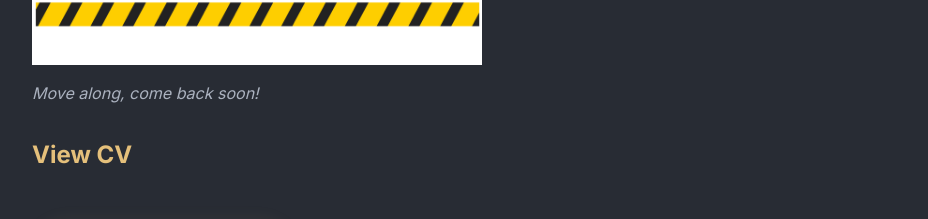
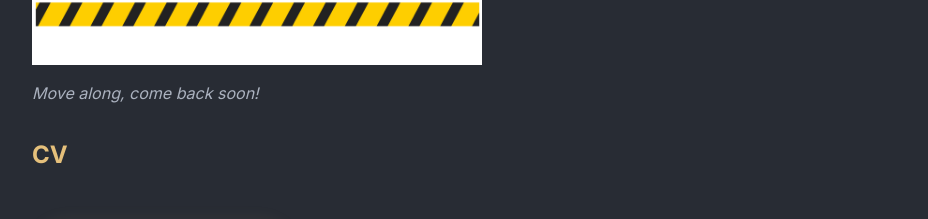
Before and after one commit to ezra-ramatong/simple-website, a plain HTML site: page index.html in a window 1280 px wide. Shown: the part 2172-2391 px from the top of the page, without its empty margins (160-1088 px from the left). Drawn offline with Linux system fonts and the light colour scheme.

Commit message:
update cv tag

```diff
--- a/index.html
+++ b/index.html
@@ -75,7 +75,7 @@
       </article>
     </section>
     <section id="cv" class="cv">
-      <h2>View CV</h2>
+      <h2>CV</h2>
       <button class="cv-btn" type="button"><a target="_blank"
           href="https://drive.google.com/file/d/1g2icb1DNsCjuoK8VtuBm_TdhgQE_CBo-/view?usp=sharing">View CV</a></button>
     </section>
```
